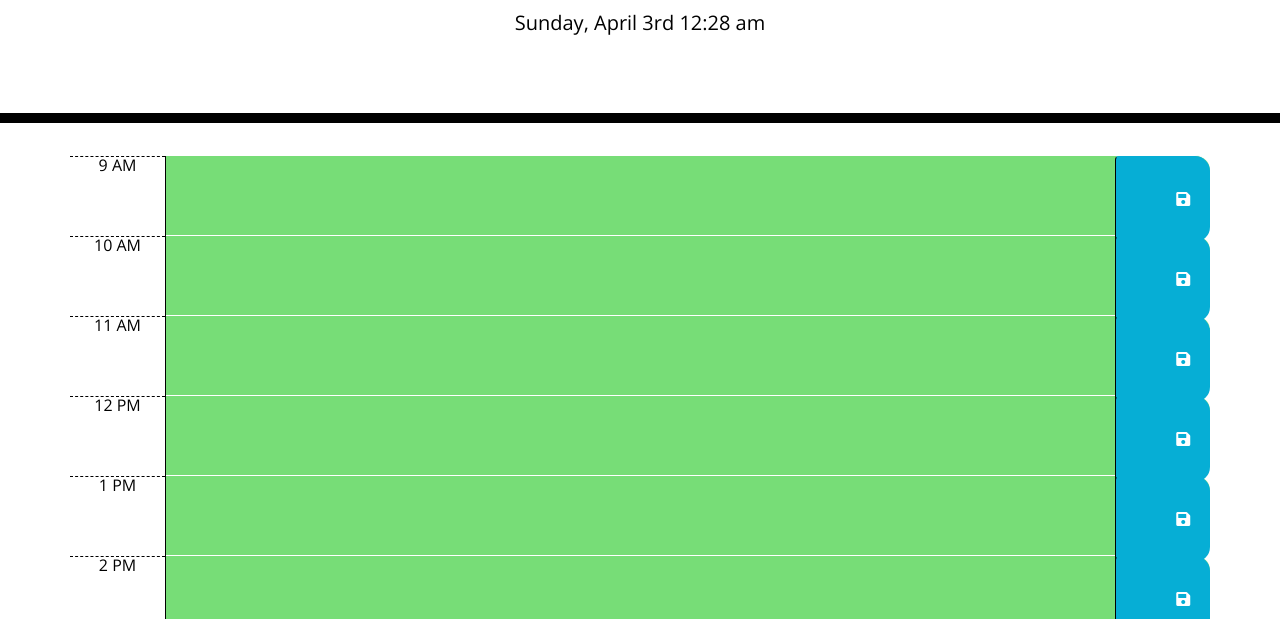
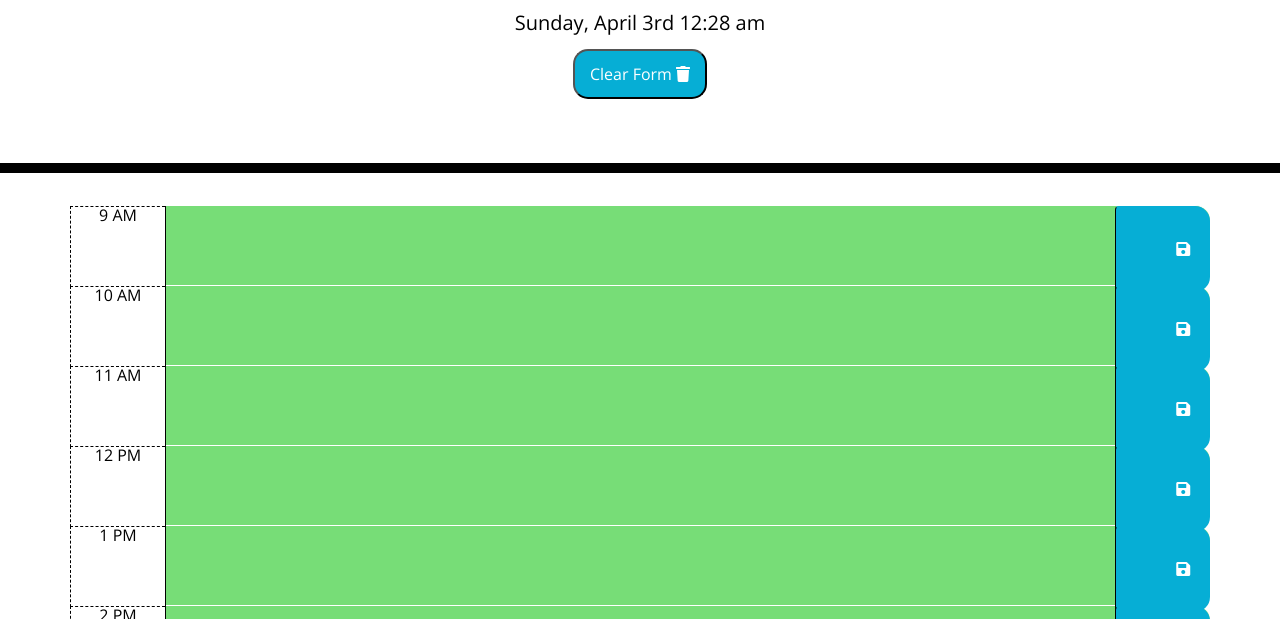
Before and after one commit to woodb58/work-day, a plain HTML site: page index.html in a window 1280 px wide. Shown: the part 181-800 px from the top of the page. Drawn offline with nearby package versions, Linux system fonts and the light colour scheme.

Commit message:
added clear form button

```diff
--- a/assets/script.js
+++ b/assets/script.js
@@ -53,3 +53,9 @@ $("#hour16 .description").val(localStorage.getItem("hour16"));
 $("#hour17 .description").val(localStorage.getItem("hour17"));
 
 setClass();
+
+$("#clearBtn").click(function (event) {
+  event.preventDefault;
+  $("textarea").val("");
+  localStorage.clear();
+});
--- a/assets/styles.css
+++ b/assets/styles.css
@@ -40,6 +40,7 @@ textarea {
   background-color: #ffffff;
   color: #000000;
   border-top: 1px dashed #000000;
+  border-left: 1px dashed #000000;
 }
 
 .past {
@@ -69,3 +70,11 @@ textarea {
   font-size: 20px;
   transition: all 0.3s ease-in-out;
 }
+
+#clearBtn {
+  border-radius: 15px;
+  background-color: #06aed5;
+  color: white;
+  padding: 15px;
+
+}
--- a/index.html
+++ b/index.html
@@ -27,6 +27,7 @@
       <h1 class="display-3">Work Day Scheduler</h1>
       <p class="lead">A simple calendar app for scheduling your work day</p>
       <p id="currentDay" class="lead"></p>
+      <button id="clearBtn">Clear Form <i class="fas fa-trash"></i></button>
     </header>
     <div class="container">
       <div id="hour9" class="row time-block">
```
